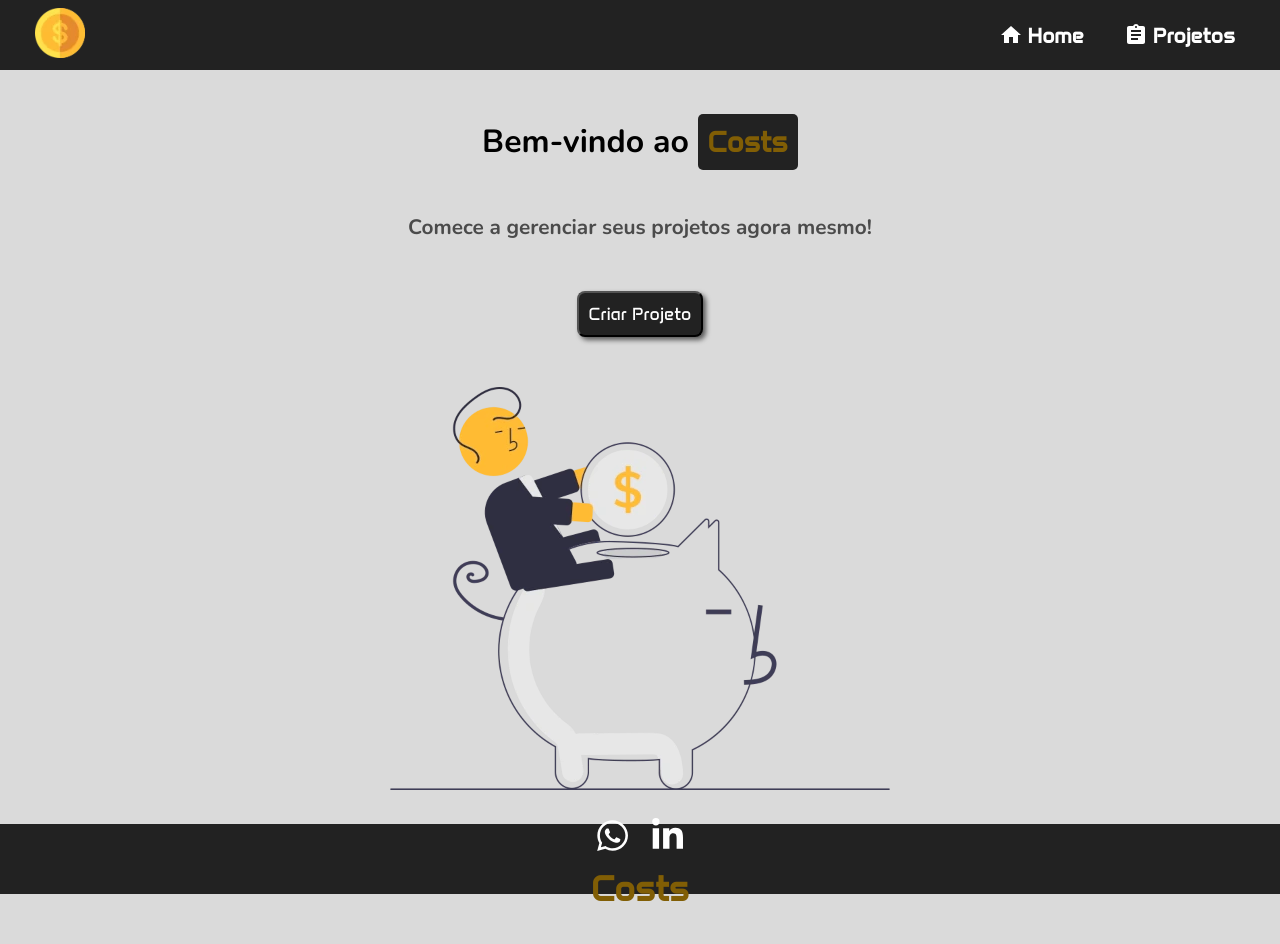
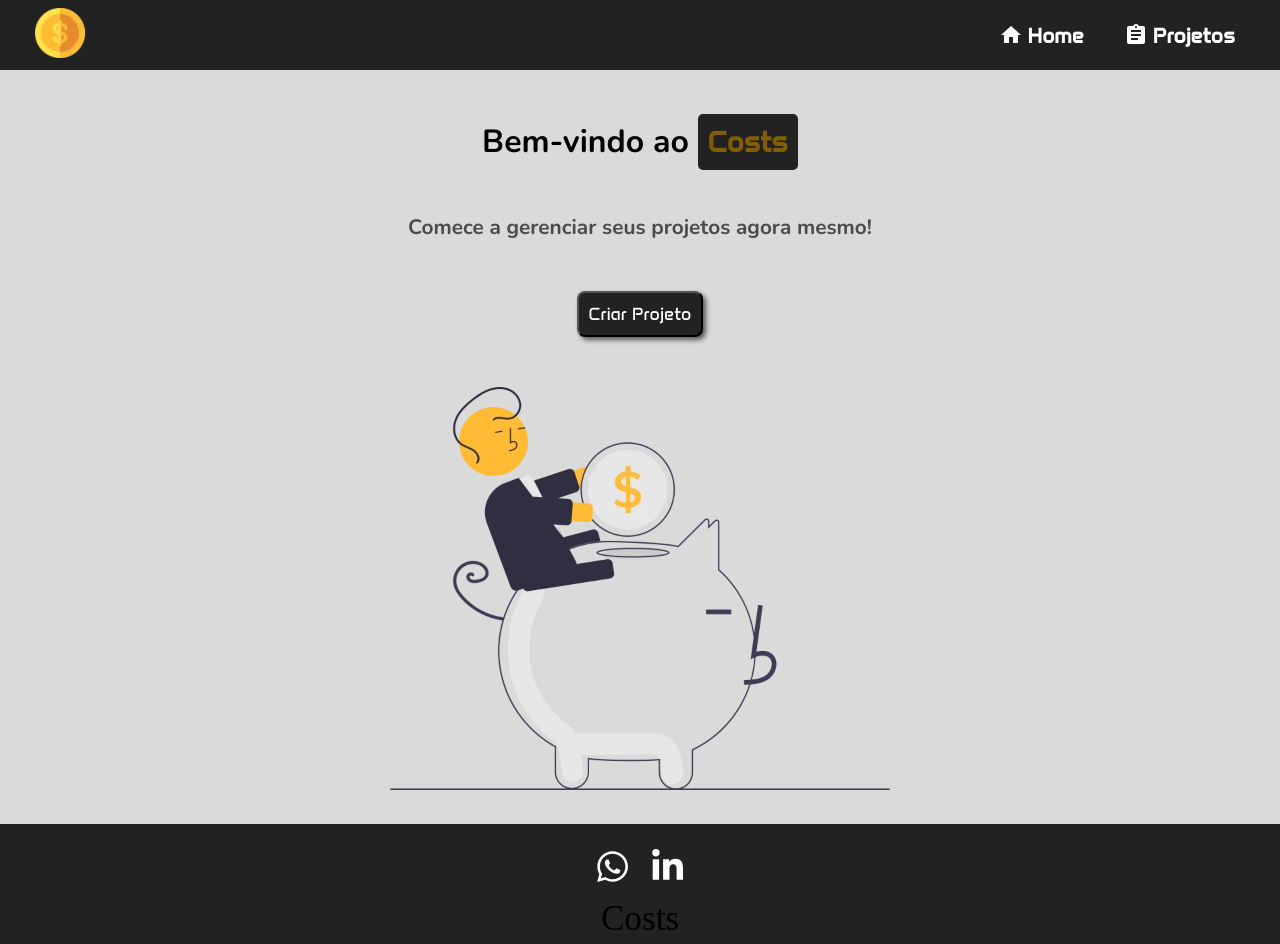
Before and after one commit to Kauadasilvalourenco/clone-costs, a React (Vite) app: page / in a window 1280 px wide. Before the commit the page ends 910 px from the top, so only its background shows below. Built offline with nearby package versions, Linux system fonts and the light colour scheme.

Commit message:
fix: corrigido layout da aplicação, aumentado tamanho do footer para evitar tela branca abaixo do componente

```diff
--- a/src/components/footer/Footer.module.css
+++ b/src/components/footer/Footer.module.css
@@ -5,7 +5,7 @@
     flex-direction: column;
 
     min-width: 100%;
-    min-height: 70px;
+    min-height: 15%;
 
     background-color: var(--background-color);
 
@@ -19,15 +19,6 @@
     box-sizing: content-box;
     margin-top: 10px;
     animation: pulse 4s infinite ease-in-out;
-}
-
-.span {
-    margin-bottom: 10px;
-    font-family: var(--highlight-font);
-    font-size: 2rem;
-    font-weight: bold;
-    color: var(--highlight-color);
-    border-radius: 10px;
 }
 
 @keyframes pulse {
```
